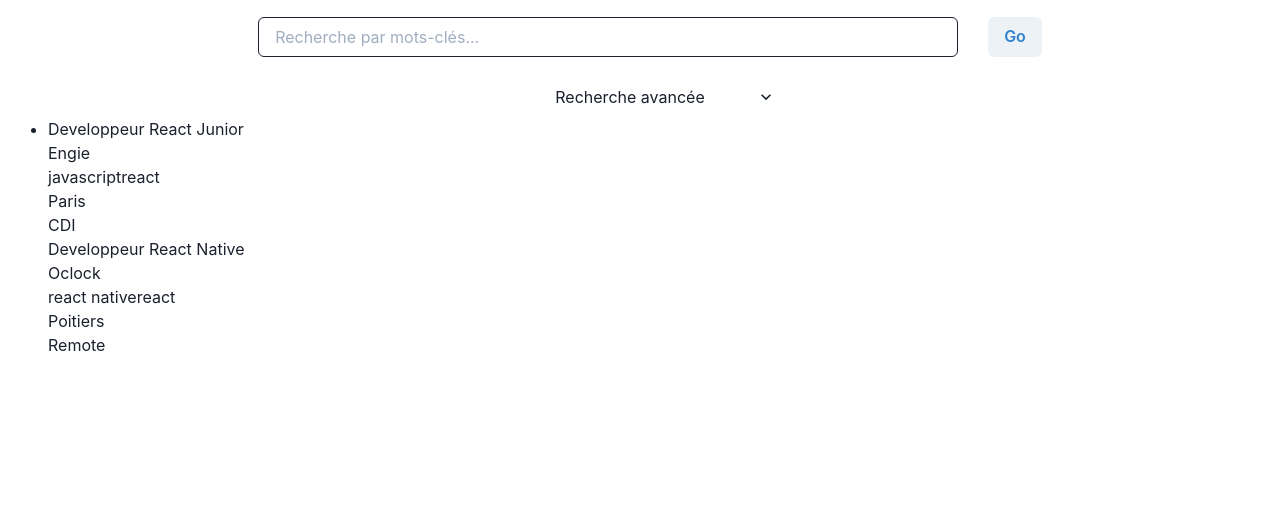
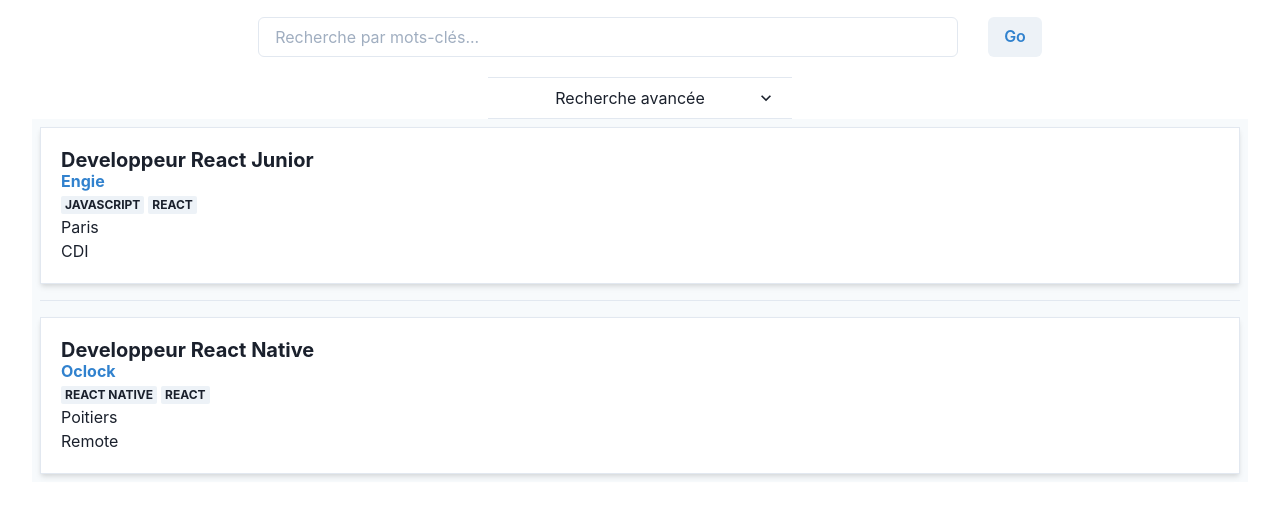
Before and after one commit to flodelo/react-jobs, a React app: page / in a window 1280 px wide. Shown: the part 87-606 px from the top of the page. Built offline with nearby package versions, Linux system fonts and the light colour scheme.

Commit message:
create card elements to display jobs

```diff
--- a/package.json
+++ b/package.json
@@ -53,6 +53,8 @@
     "@emotion/styled": "^11.3.0",
     "core-js": "^3.9.1",
     "framer-motion": "^4.1.17",
+    "i": "^0.3.6",
+    "npm": "^7.20.0",
     "prop-types": "^15.7.2",
     "react": "^17.0.2",
     "react-dom": "^17.0.2"
--- a/src/components/JobsList/Job.js
+++ b/src/components/JobsList/Job.js
@@ -1,17 +1,21 @@
 import React from 'react';
+
+import {
+  Heading, Box, Badge
+} from '@chakra-ui/react';
 
 import PropTypes from 'prop-types';
 
 export default function Job({ job }) {
   return (
-    <div>
-      <h1>{job.title}</h1>
-      <p>{job.description}</p>
-      <p>{job.company}</p>
-      <p>{job.technology}</p>
+    <Box bg="white" p={5} shadow="md" borderWidth="1px" w="100%">
+      <Heading as="h2" size="md">{job.description}</Heading>
+      <Heading as="h3" size="sm" color="blue.500">{job.company}</Heading>
+      <span>{job.technology.map((tech) => (<Badge colorScheme="gray" mr="1" key={tech}>{tech}</Badge>))}</span>
+      {/* ligne de code pour utiliser la méthode .map avec des composants UI */}
       <p>{job.locality}</p>
       <p>{job.contract}</p>
-    </div>
+    </Box>
   );
 }
 
--- a/src/components/JobsList/index.js
+++ b/src/components/JobsList/index.js
@@ -1,16 +1,14 @@
 import React, { useState, useEffect } from 'react';
 
 import {
-  ListItem, UnorderedList,
+  VStack, StackDivider,
 } from '@chakra-ui/react';
 
 import Job from './Job';
 
 import data from '../../data/jobs.json';
 
-
 export default function JobsList() {
-
   const [jobs, setJobs] = useState([]);
 
   useEffect(() => {
@@ -20,8 +18,8 @@ useEffect(() => {
   console.log(jobs);
 
   return (
-    <UnorderedList justify="center">
-      <ListItem>{jobs.map((job) => <Job job={job} key={job.id} />)}</ListItem>
-    </UnorderedList>
+    <VStack p={2} bg="gray.50" spacing={4} divider={<StackDivider borderColor="gray.200" align="stretch" />}>
+      {jobs.map((job) => <Job job={job} key={job.id} />)}
+    </VStack>
   );
 }
--- a/src/styles/index.scss
+++ b/src/styles/index.scss
@@ -1,9 +1,4 @@
-@use 'reset';
 @use 'vars';
-
-body {
-  font-family: sans-serif;
-}
 
 /*
   // or you can import your own font
```
Also changed, not shown: 1 other file. Lines whose indentation alone changed are shown as unchanged.
